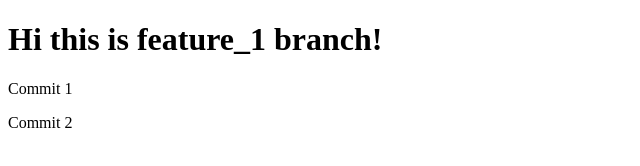
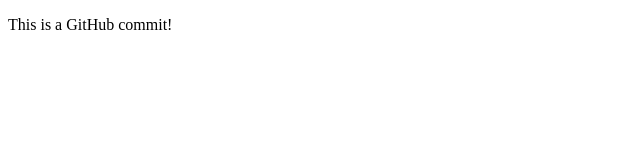
Before and after one commit to mishatsl/MySimpleWebGitProject, a plain HTML site: page MySimpleWebGitProject/Index.html in a window 1280 px wide. Shown: the whole page, without its empty margins (0-640 px from the left). Drawn offline with Linux system fonts and the light colour scheme.

Commit message:
Update Index.html
This is a GitHub сommit!

```diff
--- a/MySimpleWebGitProject/Index.html
+++ b/MySimpleWebGitProject/Index.html
@@ -5,8 +5,6 @@
 	<meta charset="utf-8" />
 </head>
 <body>
-    <h1>Hi this is feature_1 branch!</h1>
-    <p>Commit 1</p>
-    <p>Commit 2</p>
+    <p>This is a GitHub сommit!</p>
 </body>
 </html>
```
